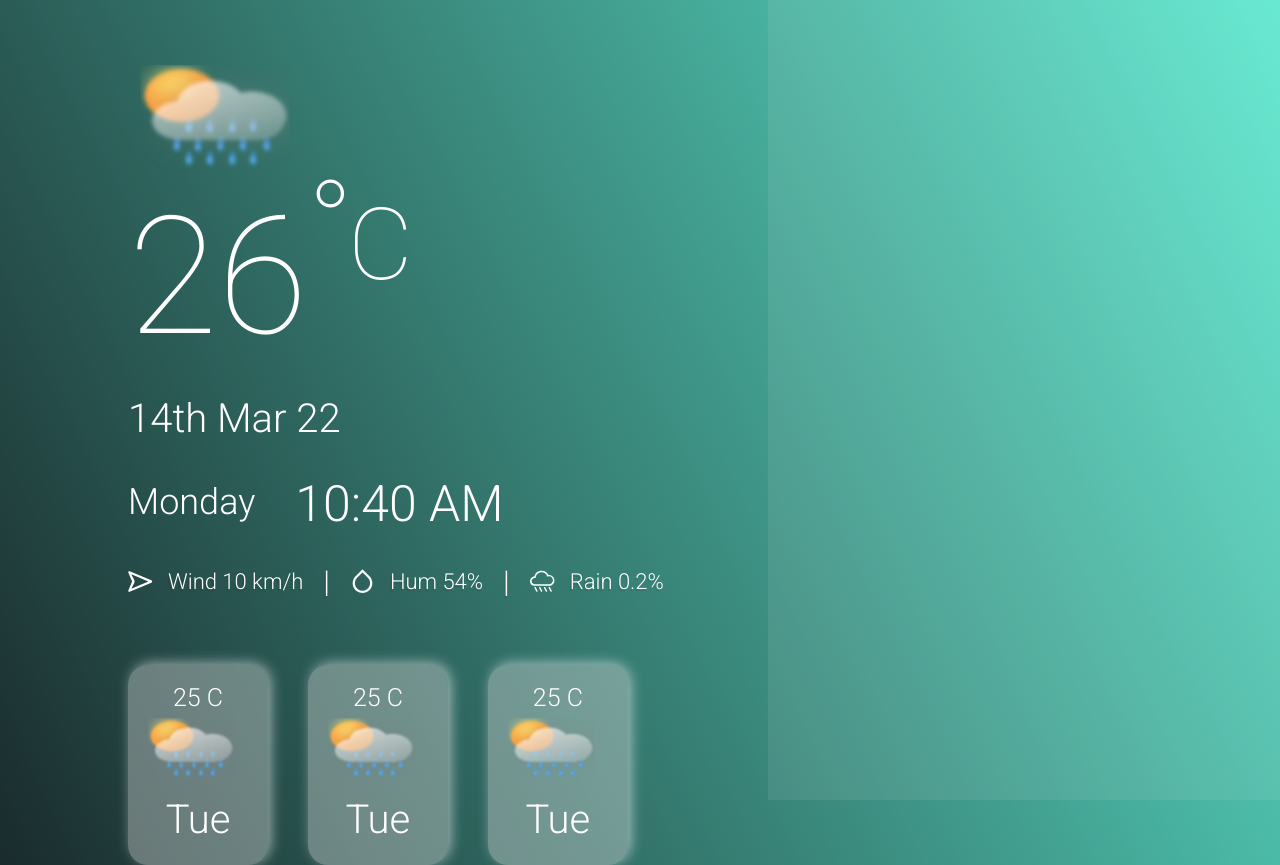
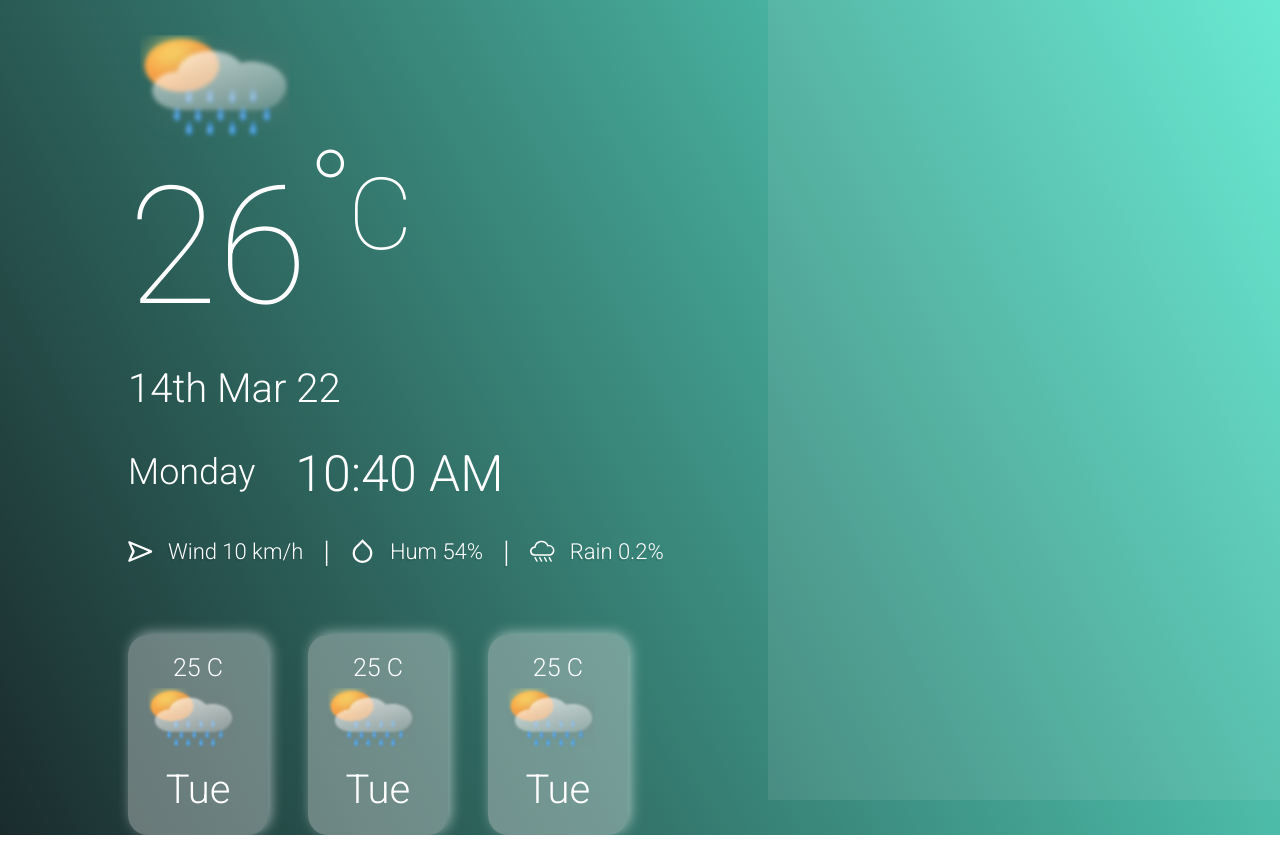
Before and after one commit to dokeeer/weather-project, a React (Create React App) app: page / in a window 1280 px wide. After the commit the page ends 835 px from the top, so only its background shows below. Built offline with nearby package versions, Linux system fonts and the light colour scheme; no server answers.

Commit message:
Update MainLeft.css

```diff
--- a/src/components/MainLeft.css
+++ b/src/components/MainLeft.css
@@ -73,7 +73,7 @@
 }
 
 .weather--main {
-    margin-top:50px;
+    margin-top:20px;
 }
 
 .break {
```
